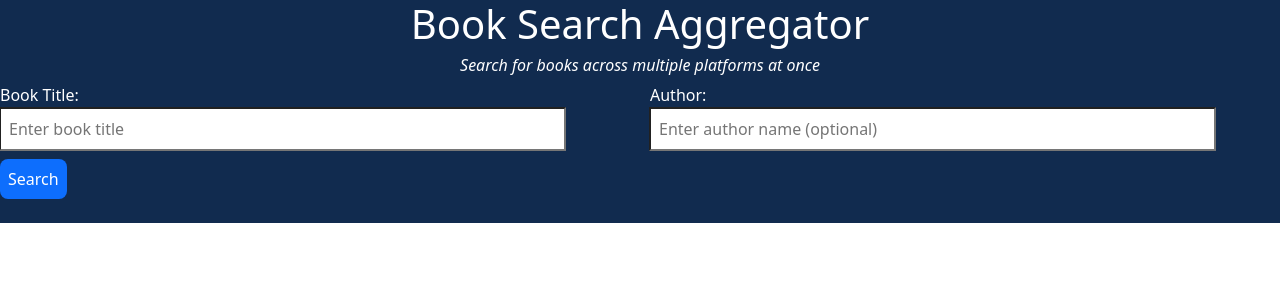
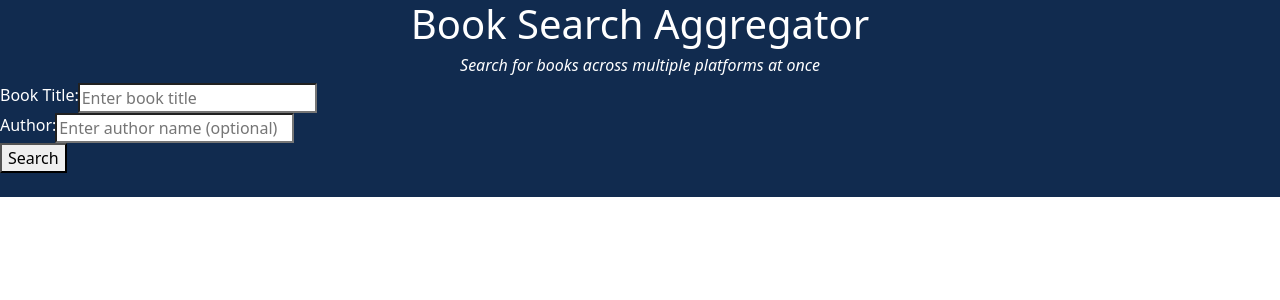
Before and after one commit to Helenia-MA/book_search_aggregator, a Flask app: page / in a window 1280 px wide. Shown: the top 300 px of the page. Run offline with Flask 3, Linux system fonts and the light colour scheme.

Commit message:
Fix HTML formatting and clean up code

```diff
--- a/templates/index.html
+++ b/templates/index.html
@@ -67,50 +67,5 @@
     {% endif %}
     </center>
 
-    <style>
-        .book-table {
-            width: 100%;
-            border-collapse: collapse;
-            table-layout: fixed;
-        }
-
-        .book-table th, .book-table td {
-            border: 1px solid #ddd;
-            padding: 8px;
-            text-align: left;
-            word-wrap: break-word;
-            overflow-wrap: break-word;
-        }
-
-        .input-row {
-            display: flex;
-            gap: 20px;
-            flex-wrap: wrap;
-            justify-content: center;
-        }
-
-        .input-group {
-            display: flex;
-            flex-direction: column;
-            flex: 1;
-        }
-
-        .form-resp {
-            width: 90%;
-            padding: 8px;
-            box-sizing: border-box;
-            color: black;
-        }
-
-        .submit-btn {
-            margin-top: 8px;
-            padding: 8px 8px;
-            background-color: #0d6efd;
-            color: white;
-            border: none;
-            border-radius: 8px;
-            cursor: pointer;
-        }
-    </style>
 </body>
 </html>
```
